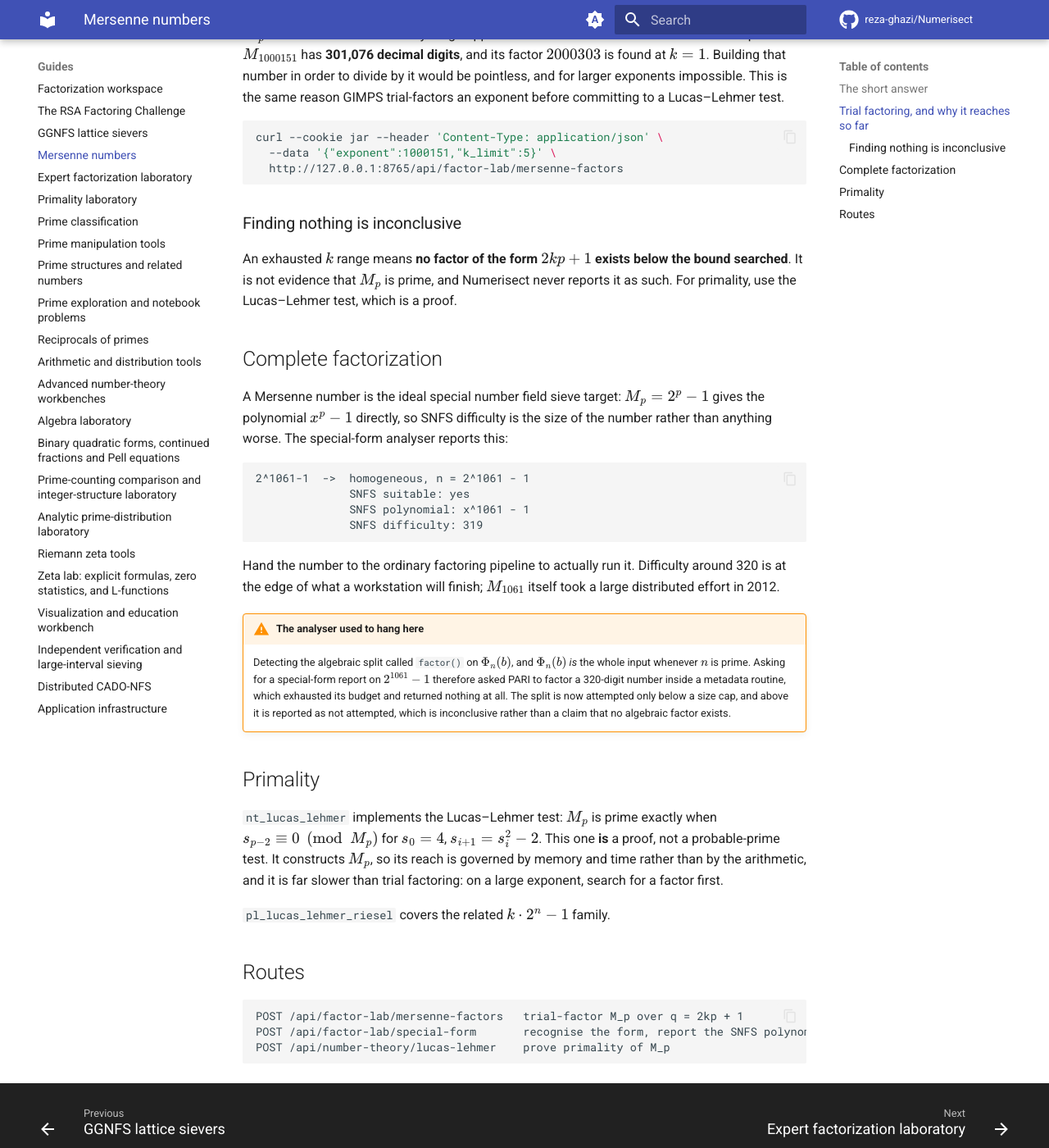
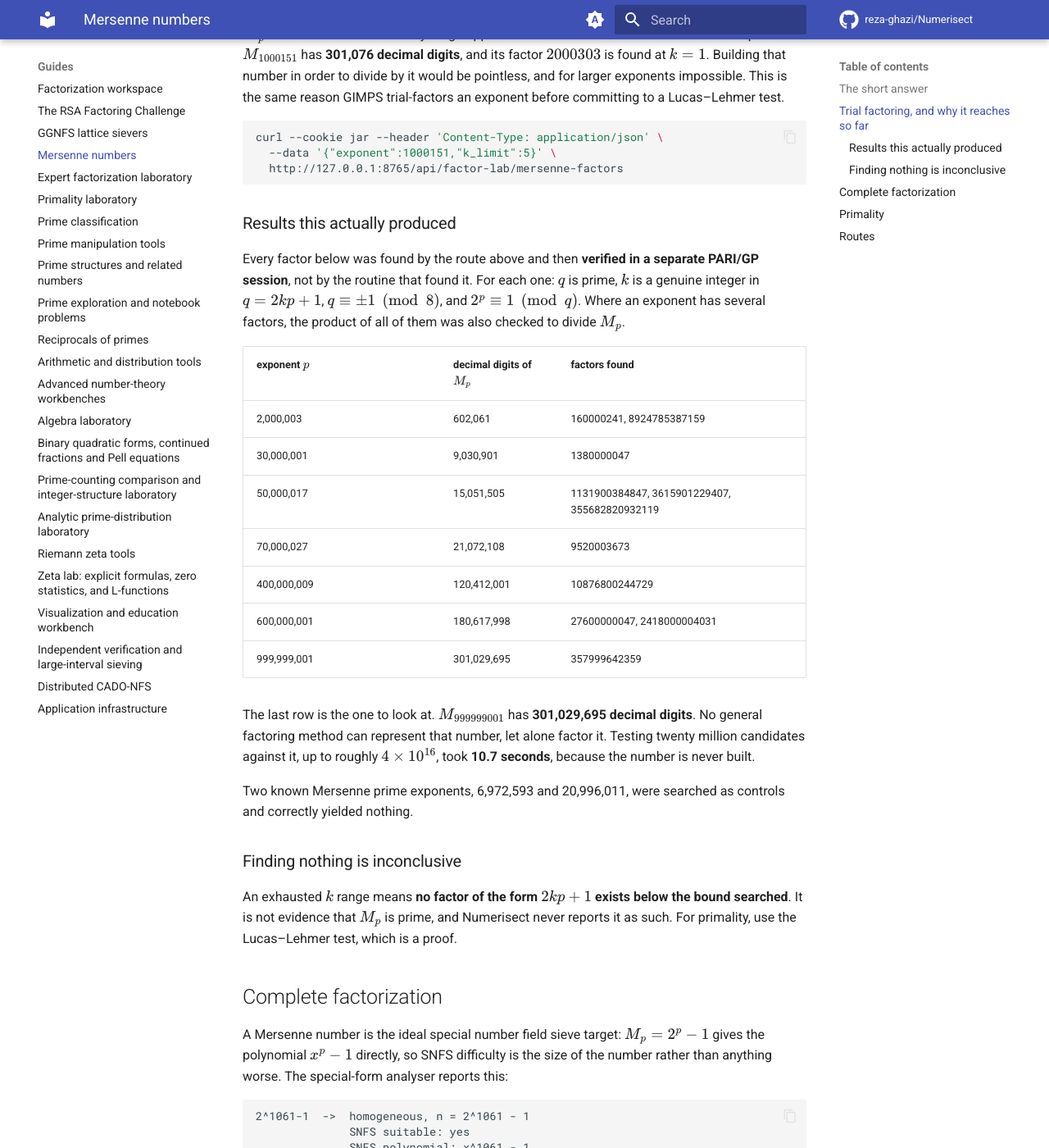
Before and after one commit to reza-ghazi/Numerisect, an MkDocs documentation site: the page built from docs/MERSENNE.md, in a window 1280 px wide and 1400 px high, scrolled down 1108 px. Shown: the whole window at 82% size. Built offline with MkDocs 1.6.1 and Material for MkDocs 9.7.7, drawn with Linux system fonts in a browser that asks for light colours; comment, search, counter and statistics services are not loaded.

Commit message:
Record and pin the Mersenne factors the routine found
The trial-factoring routine shipped in 0.6.0 with tests on small exponents and
one 301,076-digit case. Running it in anger produced considerably more, so the
results are now written down and guarded.

Factors were found for seven exponents between two million and one billion,
including M_999999001, which has 301,029,695 decimal digits. Every one was
verified in a separate PARI/GP session rather than by the routine that found it:
q prime, k a genuine integer in q = 2kp + 1, q = +/-1 (mod 8), and
2^p = 1 (mod q). Where an exponent had several factors, their product was also
checked to divide M_p.

Three of those cases are now tests, chosen with a small k bound so they run
quickly. They exist to pin the reach of the routine: if anything ever starts
constructing M_p instead of working modulo the candidate, a test with a
301-million-digit target stops finishing rather than quietly getting slower.

Two known Mersenne prime exponents, 6,972,593 and 20,996,011, are searched as
controls and must continue to find nothing.

Verified: mkdocs --strict builds, ruff clean, 20 tests in the Mersenne suite pass.

Co-Authored-By: Claude Opus 5 (1M context) <noreply@anthropic.com>

````diff
--- a/docs/MERSENNE.md
+++ b/docs/MERSENNE.md
@@ -48,6 +48,32 @@ curl --cookie jar --header 'Content-Type: application/json' \
   http://127.0.0.1:8765/api/factor-lab/mersenne-factors
 ```
 
+### Results this actually produced
+
+Every factor below was found by the route above and then **verified in a separate PARI/GP
+session**, not by the routine that found it. For each one: \(q\) is prime, \(k\) is a genuine
+integer in \(q = 2kp+1\), \(q \equiv \pm 1 \pmod 8\), and \(2^p \equiv 1 \pmod q\). Where an
+exponent has several factors, the product of all of them was also checked to divide
+\(M_p\).
+
+| exponent \(p\) | decimal digits of \(M_p\) | factors found |
+| --- | --- | --- |
+| 2,000,003 | 602,061 | 160000241, 8924785387159 |
+| 30,000,001 | 9,030,901 | 1380000047 |
+| 50,000,017 | 15,051,505 | 1131900384847, 3615901229407, 355682820932119 |
+| 70,000,027 | 21,072,108 | 9520003673 |
+| 400,000,009 | 120,412,001 | 10876800244729 |
+| 600,000,001 | 180,617,998 | 27600000047, 2418000004031 |
+| 999,999,001 | 301,029,695 | 357999642359 |
+
+The last row is the one to look at. \(M_{999999001}\) has **301,029,695 decimal digits**. No
+general factoring method can represent that number, let alone factor it. Testing twenty
+million candidates against it, up to roughly \(4 \times 10^{16}\), took **10.7 seconds**,
+because the number is never built.
+
+Two known Mersenne prime exponents, 6,972,593 and 20,996,011, were searched as controls
+and correctly yielded nothing.
+
 ### Finding nothing is inconclusive
 
 An exhausted \(k\) range means **no factor of the form \(2kp+1\) exists below the bound
````
Also changed, not shown: CHANGELOG.md (+6 -0 lines), 1 other file.
